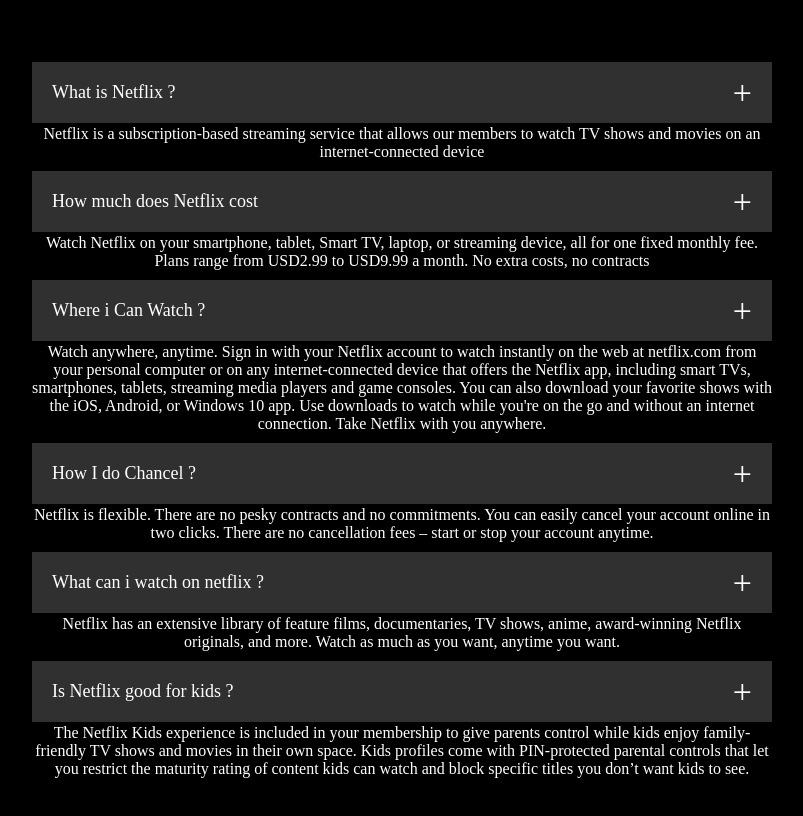
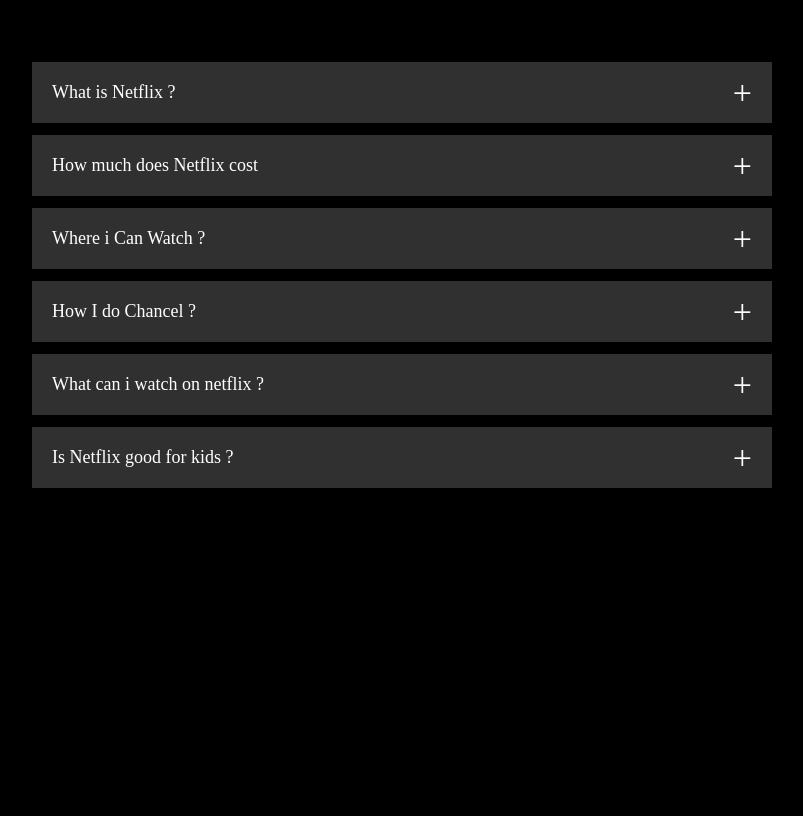
Before and after one commit to Omar-Tood/Netflix-Clone, a plain HTML site: page index.html in a window 1280 px wide. Shown: the part 3126-3942 px from the top of the page, without its empty margins (238-1041 px from the left). After the commit the page ends 3691 px from the top, so only its background shows below. Drawn offline with Linux system fonts and the light colour scheme.

Commit message:
finished

```diff
--- a/style.css
+++ b/style.css
@@ -190,9 +190,29 @@
     font-size: 34px;
     position: absolute;
     right: 20px;
+    transition: transform 0.5s;
 
 }
 
 input[type ="radio"]{
     display: none;
 }
+
+.accordio .content{
+    background: #303030;
+    text-align: left;
+    padding: 0 20px;
+    max-height: 0;
+    overflow: hidden;
+    transition: max-height 0.5s, padding 0.5s;
+
+}
+
+.accordio input[type ="radio"]:checked + label +  .content{
+    max-height: 600px;
+    padding: 30px 20px;
+}
+
+.accordio input[type ="radio"]:checked + label::after{
+    transform: rotate(135deg);
+}
```
